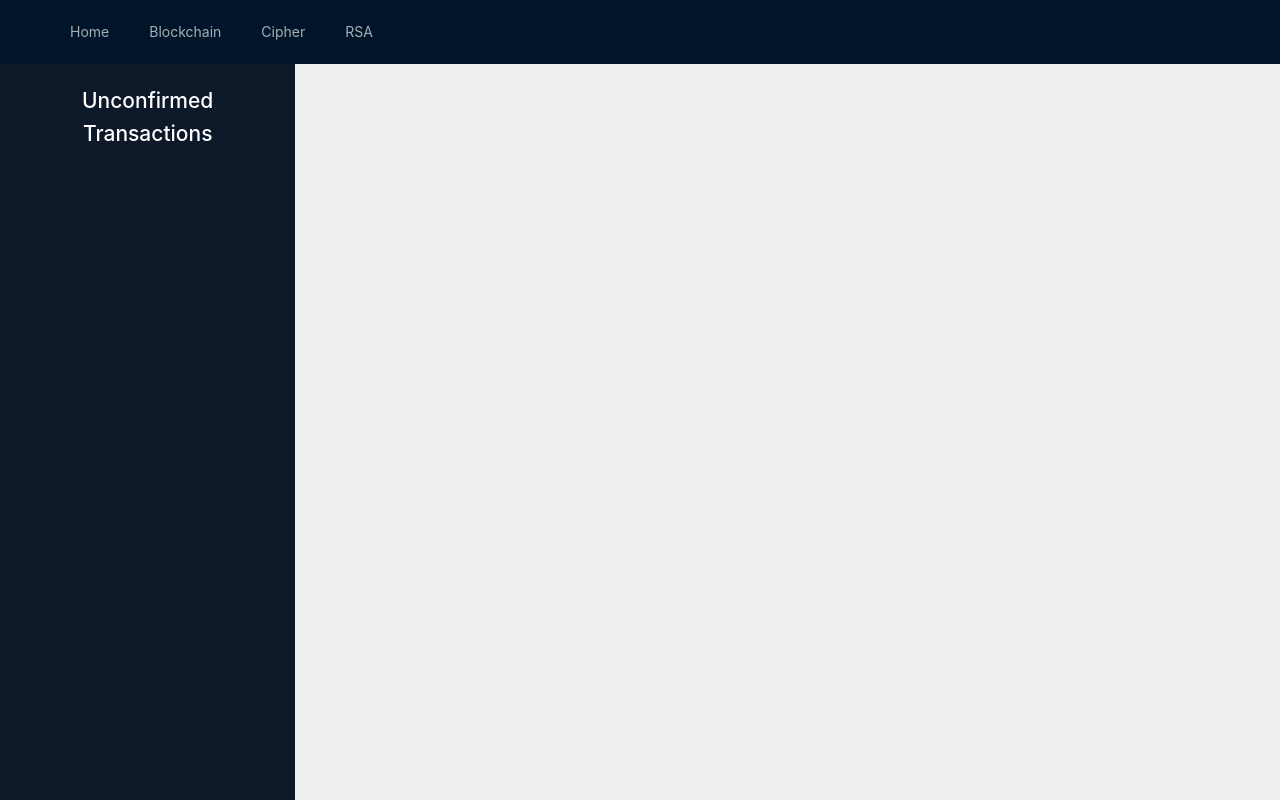
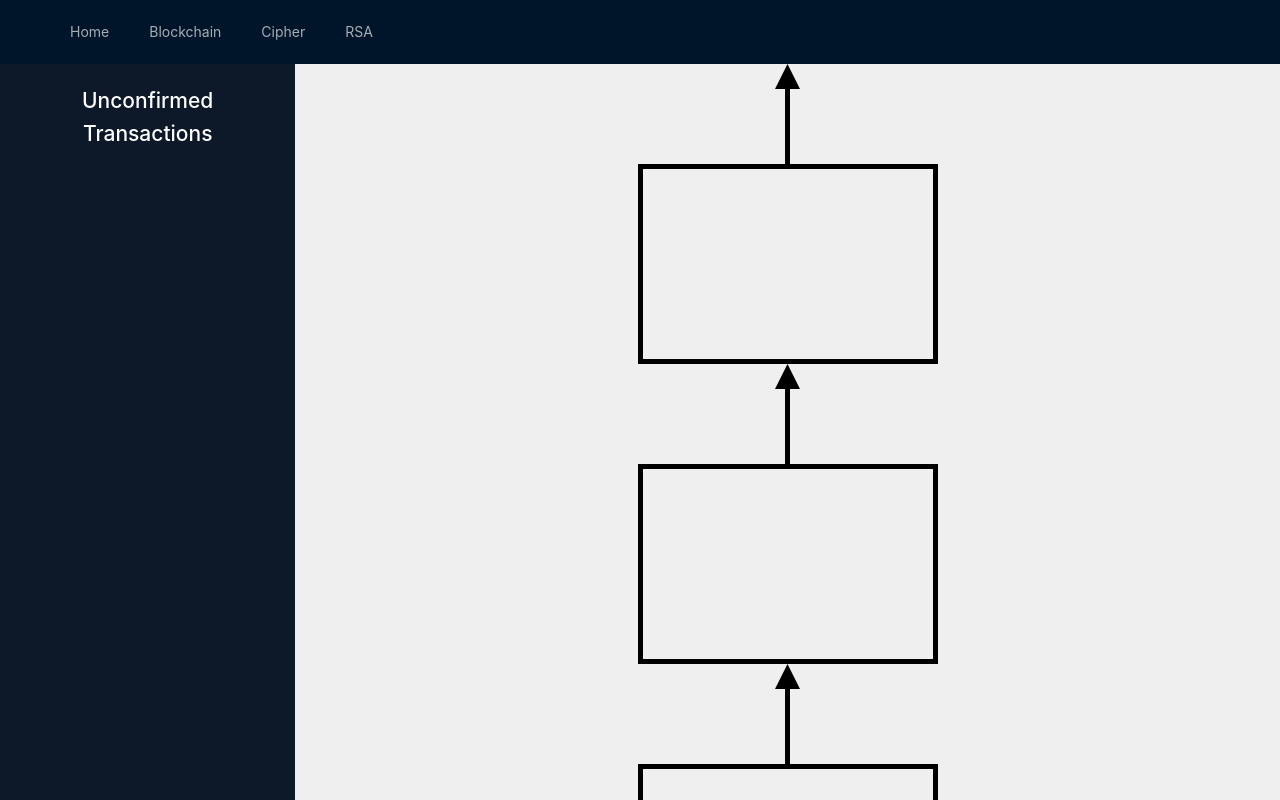
Before and after one commit to MrOttimista/security-visualization, a React (Create React App) app: page /blockChain in a window 1280 px wide. Built offline with nearby package versions, Linux system fonts and the light colour scheme.

Commit message:
add: UpsideArrow to BlockTile

```diff
--- a/src/components/BlockChain/BlocksView/BlockTile/BlockTile.module.css
+++ b/src/components/BlockChain/BlocksView/BlockTile/BlockTile.module.css
@@ -0,0 +1,12 @@
+.container {
+  display: flex;
+  justify-content: center;
+  align-items: center;
+  flex-direction: column;
+}
+
+.block {
+  height: 200px;
+  width: 300px;
+  border: solid black 5px;
+}
--- /dev/null
+++ b/src/components/BlockChain/BlocksView/BlockTile/UpsideArrow/index.jsx
@@ -0,0 +1,18 @@
+import React from 'react';
+
+const UpsideArrow = () => {
+  return (
+    <svg height="100" width="25">
+      <polygon points="0,25 25,25 12.5,0"></polygon>
+      <line
+        x1="12.5"
+        x2="12.5"
+        y1="25"
+        y2="100"
+        style={{stroke: 'black', strokeWidth: '5'}}
+      ></line>
+    </svg>
+  );
+};
+
+export default UpsideArrow;
--- a/src/components/BlockChain/BlocksView/BlockTile/index.jsx
+++ b/src/components/BlockChain/BlocksView/BlockTile/index.jsx
@@ -1,8 +1,14 @@
 import React from 'react';
 import styles from './BlockTile.module.css';
+import UpsideArrow from './UpsideArrow';
 
 const BlockTile = () => {
-  return <div></div>;
+  return (
+    <div className={styles.container}>
+      <UpsideArrow></UpsideArrow>
+      <div className={styles.block}></div>
+    </div>
+  );
 };
 
 export default BlockTile;
```
